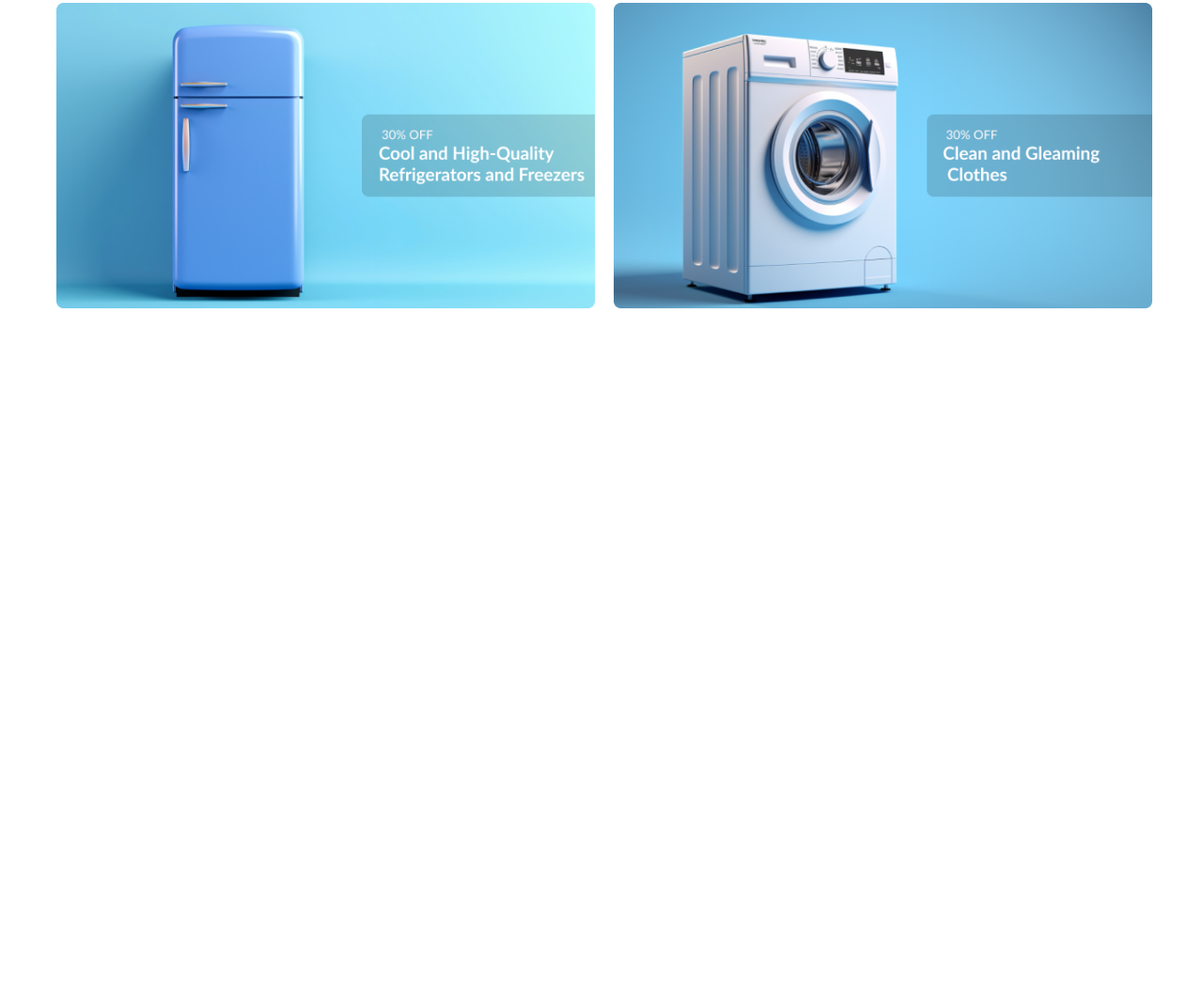
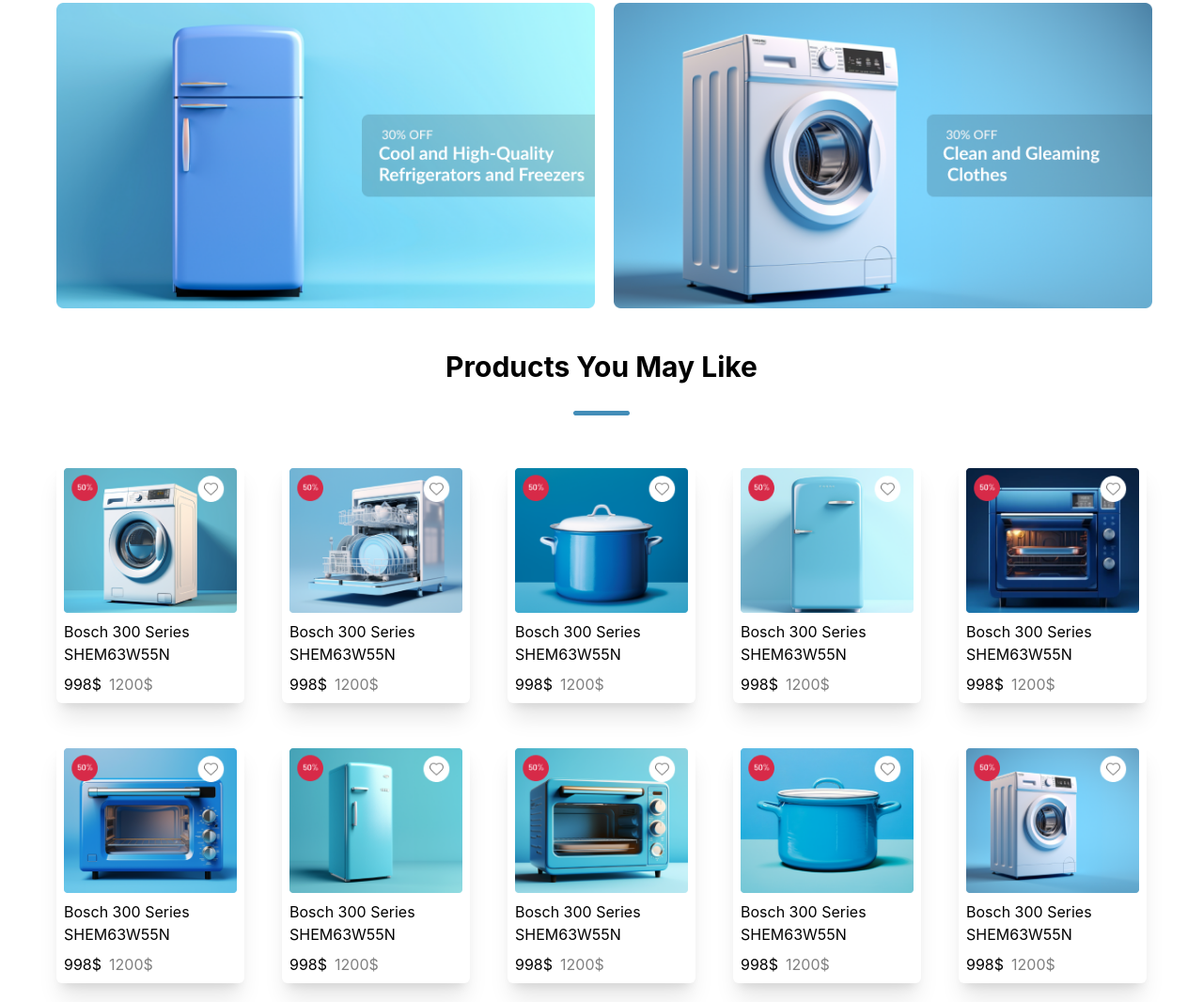
Before and after one commit to Abubakr-63/Homework-7, a website: page index.html in a window 1280 px wide. Shown: the part 1545-2611 px from the top of the page at 94% size. Before the commit the page ends 1893 px from the top, so only its background shows below. Drawn offline with nearby package versions, Linux system fonts and the light colour scheme; files that its build step writes are made by us from their sources.

Commit message:
Fix: the site issues

```diff
--- a/index.html
+++ b/index.html
@@ -99,6 +99,83 @@
             <img class="lg:w-[49.4%] md:w-[48.8%]" src="./src/images/Frame 6.png" alt="">
         </div>
         </section>
+        <section class=" flex flex-col p-5 max-w-[1200px] m-auto items-center">
+        <h1 class="font-bold text-[30px]">Products You May Like</h1><br>
+        <img src="./src/images/Rectangle 1.png" alt=""><br><br>
+        <div class="lg:grid flex grid-cols-5 grid-rows-2 gap-10">
+        <div class="flex flex-col items-start p-2 shadow-xl rounded-md md:w-[300%] gap-2 lg:w-[100%]">
+                <img class="w-full" src="./src/images/image (4).png" alt=""></img>
+                <p>Bosch 300 Series SHEM63W55N</p>
+                <div class="flex gap-2">
+                <p>998$</p>
+                <span class="text-[grey]">1200$</span>
+                </div>
+            </div><div class="md:flex hidden flex-col items-start p-2 shadow-xl rounded-md md:w-[300%] gap-2 lg:w-[100%]">
+                <img class="w-full" src="./src/images/image (1).png" alt=""></img>
+                <p>Bosch 300 Series SHEM63W55N</p>
+                <div class="flex gap-2">
+                <p>998$</p>
+                <span class="text-[grey]">1200$</span>
+                </div>
+            </div><div class="lg:flex hidden flex-col items-start p-2 shadow-xl rounded-md md:w-[300%] gap-2 lg:w-[100%]">
+                <img class="w-full" src="./src/images/image (2).png" alt=""></img>
+                <p>Bosch 300 Series SHEM63W55N</p>
+                <div class="flex gap-2">
+                <p>998$</p>
+                <span class="text-[grey]">1200$</span>
+                </div>
+            </div><div class="lg:flex hidden flex-col items-start p-2 shadow-xl rounded-md md:w-[300%] gap-2 lg:w-[100%]">
+                <img class="w-full" src="./src/images/image (3).png" alt=""></img>
+                <p>Bosch 300 Series SHEM63W55N</p>
+                <div class="flex gap-2">
+                <p>998$</p>
+                <span class="text-[grey]">1200$</span>
+                </div>
+            </div><div class="lg:flex hidden flex-col items-start p-2 shadow-xl rounded-md md:w-[300%] gap-2 lg:w-[100%]">
+                <img class="w-full" src="./src/images/image (5).png" alt=""></img>
+                <p>Bosch 300 Series SHEM63W55N</p>
+                <div class="flex gap-2">
+                <p>998$</p>
+                <span class="text-[grey]">1200$</span>
+                </div>
+            </div><div class="lg:flex hidden flex-col items-start p-2 shadow-xl rounded-md md:w-[300%] gap-2 lg:w-[100%]">
+                <img class="w-full" src="./src/images/image (6).png" alt=""></img>
+                <p>Bosch 300 Series SHEM63W55N</p>
+                <div class="flex gap-2">
+                <p>998$</p>
+                <span class="text-[grey]">1200$</span>
+                </div>
+            </div><div class="lg:flex hidden flex-col items-start p-2 shadow-xl rounded-md md:w-[300%] gap-2 lg:w-[100%]">
+                <img class="w-full" src="./src/images/image (7).png" alt=""></img>
+                <p>Bosch 300 Series SHEM63W55N</p>
+                <div class="flex gap-2">
+                <p>998$</p>
+                <span class="text-[grey]">1200$</span>
+                </div>
+            </div><div class="lg:flex hidden flex-col items-start p-2 shadow-xl rounded-md md:w-[300%] gap-2 lg:w-[100%]">
+                <img class="w-full" src="./src/images/image.png" alt=""></img>
+                <p>Bosch 300 Series SHEM63W55N</p>
+                <div class="flex gap-2">
+                <p>998$</p>
+                <span class="text-[grey]">1200$</span>
+                </div>
+            </div><div class="lg:flex hidden flex-col items-start p-2 shadow-xl rounded-md md:w-[300%] gap-2 lg:w-[100%]">
+                <img class="w-full" src="./src/images/image (8).png" alt=""></img>
+                <p>Bosch 300 Series SHEM63W55N</p>
+                <div class="flex gap-2">
+                <p>998$</p>
+                <span class="text-[grey]">1200$</span>
+                </div>
+            </div><div class="lg:flex hidden flex-col items-start p-2 shadow-xl rounded-md md:w-[300%] gap-2 lg:w-[100%]">
+                <img class="w-full" src="./src/images/image (9).png" alt=""></img>
+                <p>Bosch 300 Series SHEM63W55N</p>
+                <div class="flex gap-2">
+                <p>998$</p>
+                <span class="text-[grey]">1200$</span>
+                </div>
+            </div>
+        </div>
+        </section>
     </main>
 </body>
 </html>
```
Also changed, not shown: src/images/image (4).png (added), src/images/image (5).png (added), src/images/image (6).png (added), src/images/image (7).png (added), src/images/image (8).png (added), src/images/image (9).png (added).
